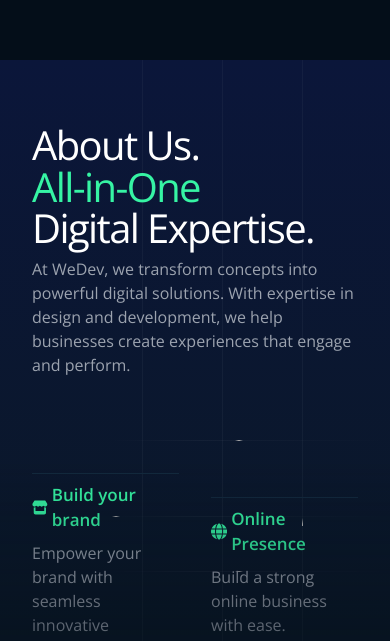
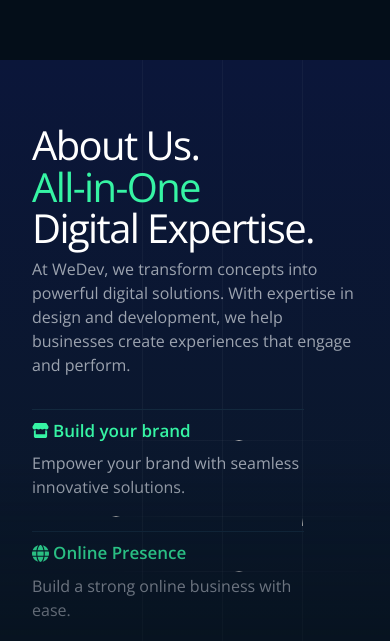
Before and after one commit to AlimardanAhmadov/wedevv, a Next.js app: page /components/Home/MassIconsAnimation in a window 390 px wide. Shown: the part 180-821 px from the top of the page. Built offline with nearby package versions, Linux system fonts and the light colour scheme.

Commit message:
new responsiveness

```diff
--- a/app/globals.css
+++ b/app/globals.css
@@ -1262,3 +1262,27 @@
 [role="tablist"] .tab-item:nth-child(6) [role="tab"]::after {
   animation-delay: calc(5 * var(--carousel-dur) / 6);
 }
+
+
+@media screen and (max-width: 400px) {
+  #about > div:nth-of-type(2) {
+    gap: 2rem !important;
+  }
+
+  #about > div:nth-of-type(2) > div:nth-of-type(2) {
+    align-items: self-start;
+    flex-direction: column;
+  }
+
+  #about > div:nth-of-type(2) > div:nth-of-type(2) > div {
+    margin-top: 0 !important;
+  }
+
+  #clients {
+    margin-top: 6rem !important;
+  }
+
+  #career a {
+    width: 100% !important;
+  }
+}
```
